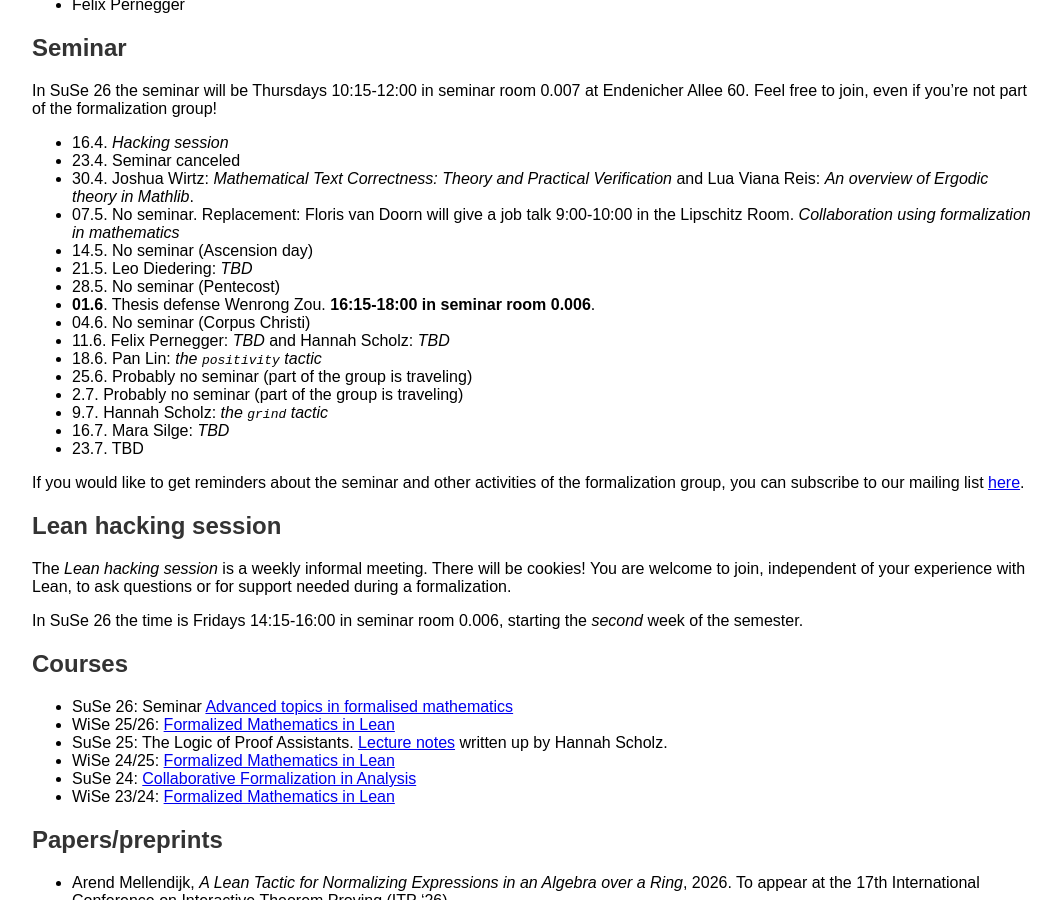
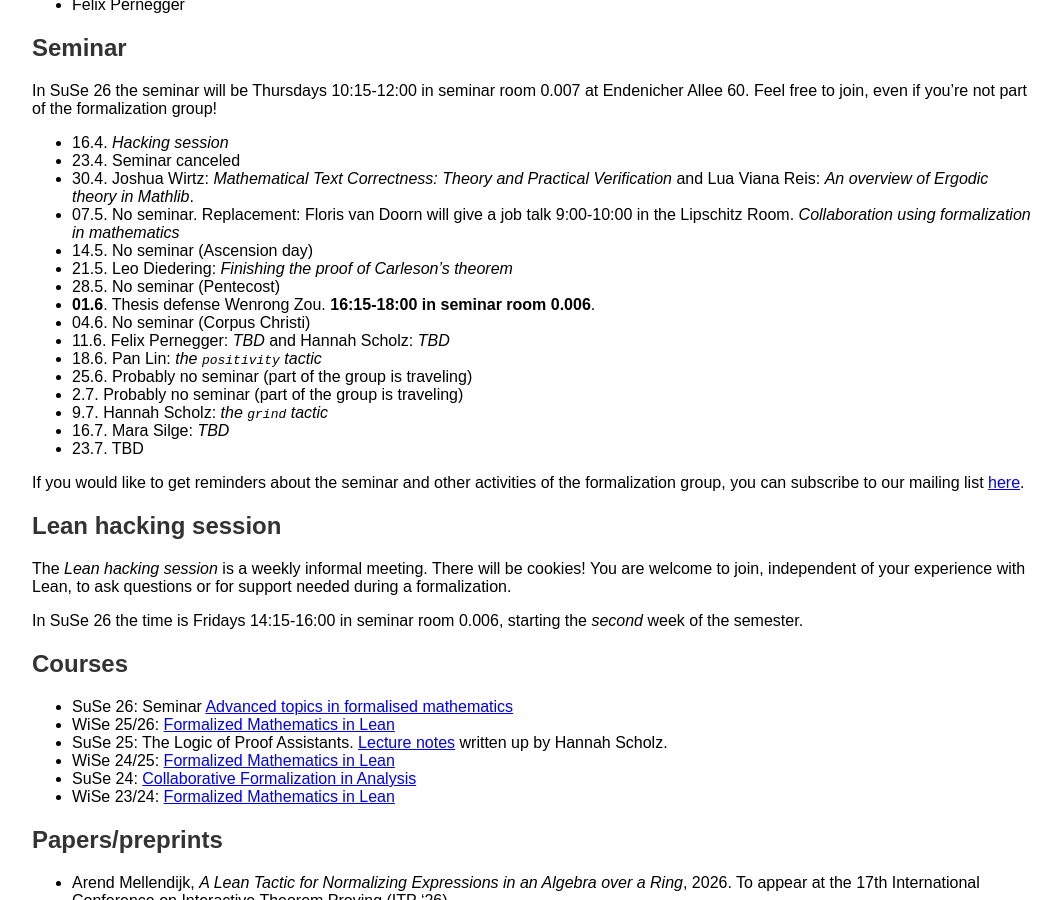
Before and after one commit to fpvandoorn/fpvandoorn.github.io, a Jekyll site: the page built from formalized-mathematics.md, in a window 1280 px wide and 900 px high, scrolled down 866 px. Shown: the whole window, without its empty margins (108-1169 px from the left). Built offline with Jekyll 4.4.1, drawn with Linux system fonts in a browser that asks for light colours; our own code applies the rules of GitHub Pages for plain Markdown files.

Commit message:
add title

```diff
--- a/formalized-mathematics.md
+++ b/formalized-mathematics.md
@@ -58,7 +58,7 @@ In SuSe 26 the seminar will be Thursdays 10:15-12:00 in seminar room 0.007 at En
 * 30.4. Joshua Wirtz: *Mathematical Text Correctness: Theory and Practical Verification* and Lua Viana Reis: *An overview of Ergodic theory in Mathlib*.
 * 07.5. No seminar. Replacement: Floris van Doorn will give a job talk 9:00-10:00 in the Lipschitz Room. *Collaboration using formalization in mathematics*
 * 14.5. No seminar (Ascension day)
-* 21.5. Leo Diedering: *TBD*
+* 21.5. Leo Diedering: *Finishing the proof of Carleson's theorem*
 * 28.5. No seminar (Pentecost)
 * **01.6**. Thesis defense Wenrong Zou. **16:15-18:00 in seminar room 0.006**.
 * 04.6. No seminar (Corpus Christi)
```
